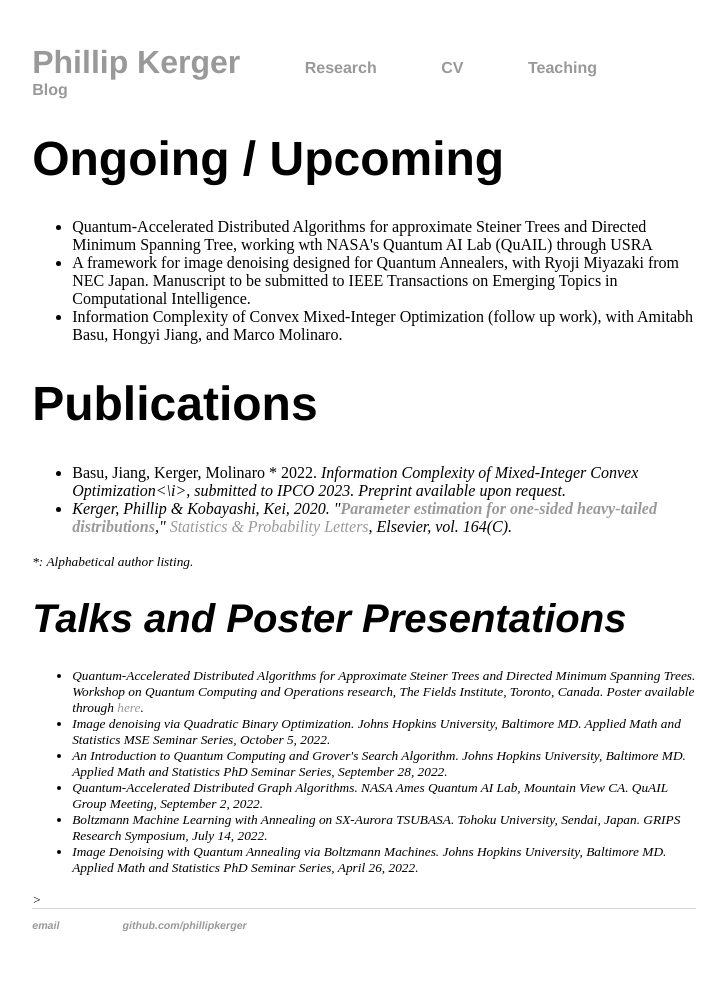
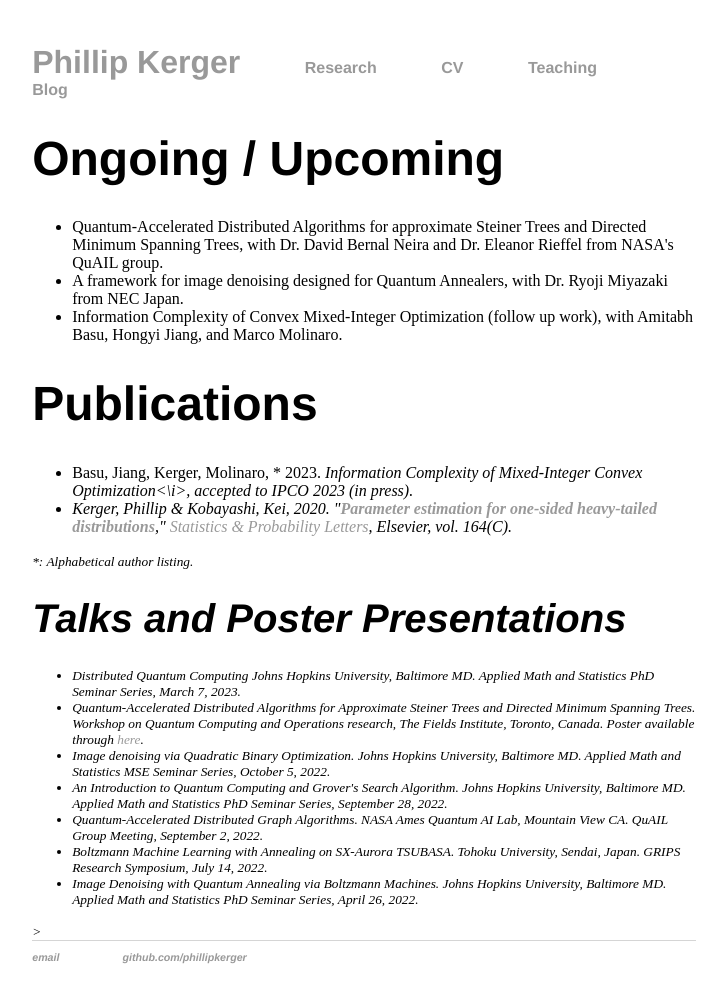
Before and after one commit to PhillipKerger/phillipkerger.github.io, a Jekyll site: the page built from research/index.html, in a window 1280 px wide. Shown: the whole page, without its empty margins (276-1002 px from the left). Built offline with Jekyll 4.4.1, drawn with Linux system fonts in a browser that asks for light colours; before the commit the page ends 975 px from its top, so only the background shows below that.

Commit message:
Update index.html

```diff
--- a/research/index.html
+++ b/research/index.html
@@ -5,17 +5,15 @@ title: Phillip Kerger
 <div class="blurb">
 	<h1>Ongoing / Upcoming</h1>
 	<ul>
-		<li> Quantum-Accelerated Distributed Algorithms for approximate Steiner Trees and Directed Minimum Spanning Tree, working wth NASA's Quantum AI Lab (QuAIL) through USRA </li>
-		<li> A framework for image denoising designed for Quantum Annealers, with Ryoji Miyazaki from NEC Japan. Manuscript to be submitted to
-		IEEE Transactions on Emerging Topics in Computational Intelligence. </li>
+		<li> Quantum-Accelerated Distributed Algorithms for approximate Steiner Trees and Directed Minimum Spanning Trees, with Dr. David Bernal Neira and Dr. Eleanor Rieffel from NASA's QuAIL group. </li>
+		<li> A framework for image denoising designed for Quantum Annealers, with Dr. Ryoji Miyazaki from NEC Japan.  </li>
 		<li> Information Complexity of Convex Mixed-Integer Optimization (follow up work), with Amitabh Basu, Hongyi Jiang, and Marco Molinaro.
 	</ul>
 
 
 	<h1>Publications</h1>
 	<ul>
-		<li> Basu, Jiang, Kerger, Molinaro * 2022. <i> Information Complexity of Mixed-Integer Convex Optimization<\i>, submitted to IPCO 2023.
-			Preprint available upon request.
+		<li> Basu, Jiang, Kerger, Molinaro, * 2023. <i> Information Complexity of Mixed-Integer Convex Optimization<\i>, accepted to IPCO 2023 (in press).
 		<li>Kerger, Phillip & Kobayashi, Kei, 2020.
 "<B><A HREF="https://ideas.repec.org/a/eee/stapro/v164y2020ics0167715220301115.html">Parameter estimation for one-sided heavy-tailed distributions</A></B>,"
 <A HREF="https://ideas.repec.org/s/eee/stapro.html">Statistics & Probability Letters</A>, Elsevier, vol. 164(C).
@@ -25,9 +23,10 @@ title: Phillip Kerger
 
 	<h1>Talks and Poster Presentations</h1>
 	<ul>
-		<li> <i> Quantum-Accelerated Distributed Algorithms for Approximate Steiner Trees and Directed Minimum Spanning Trees</i>. Workshop on Quantum Computing and Operations research,
+		<li><i>Distributed Quantum Computing</i> Johns Hopkins University, Baltimore MD. Applied Math and Statistics PhD Seminar Series, March 7, 2023.
+		<li> <i>Quantum-Accelerated Distributed Algorithms for Approximate Steiner Trees and Directed Minimum Spanning Trees</i>. Workshop on Quantum Computing and Operations research,
 			The Fields Institute, Toronto, Canada. Poster available through <a href="https://sites.google.com/view/qcor22/home">here</a>.
-		<li><i> Image denoising via Quadratic Binary Optimization.</i> Johns Hopkins University, Baltimore MD. Applied Math and Statistics MSE Seminar Series, October 5, 2022. </li>
+		<li><i>Image denoising via Quadratic Binary Optimization.</i> Johns Hopkins University, Baltimore MD. Applied Math and Statistics MSE Seminar Series, October 5, 2022. </li>
 		<li><i>An Introduction to Quantum Computing and Grover's Search Algorithm.</i> Johns Hopkins University, Baltimore MD. Applied Math and Statistics PhD Seminar Series, September 28, 2022. </li>
 		<li><i>Quantum-Accelerated Distributed Graph Algorithms.</i> NASA Ames Quantum AI Lab, Mountain View CA. QuAIL Group Meeting, September 2, 2022. </li>
 		<li><i>Boltzmann Machine Learning with Annealing on SX-Aurora TSUBASA.</i> Tohoku University, Sendai, Japan. GRIPS Research Symposium, July 14, 2022.  </li>
```
